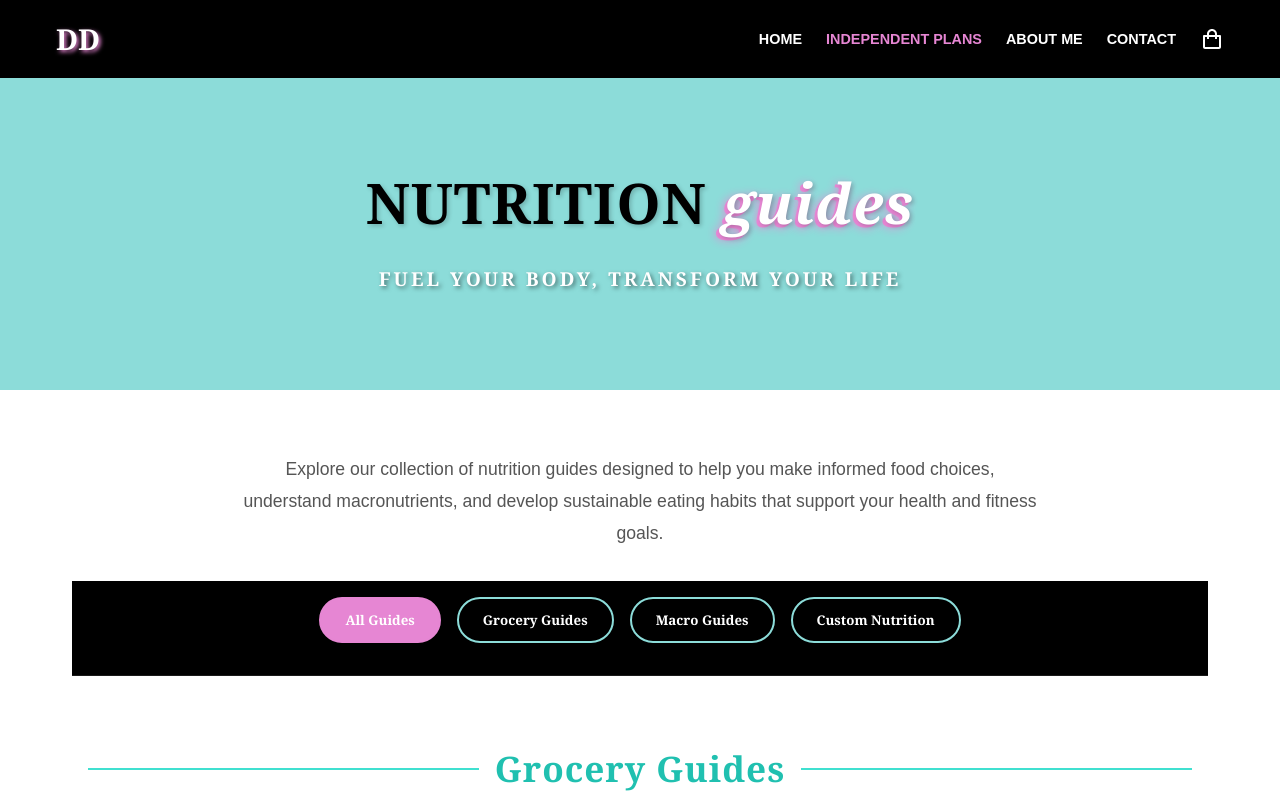
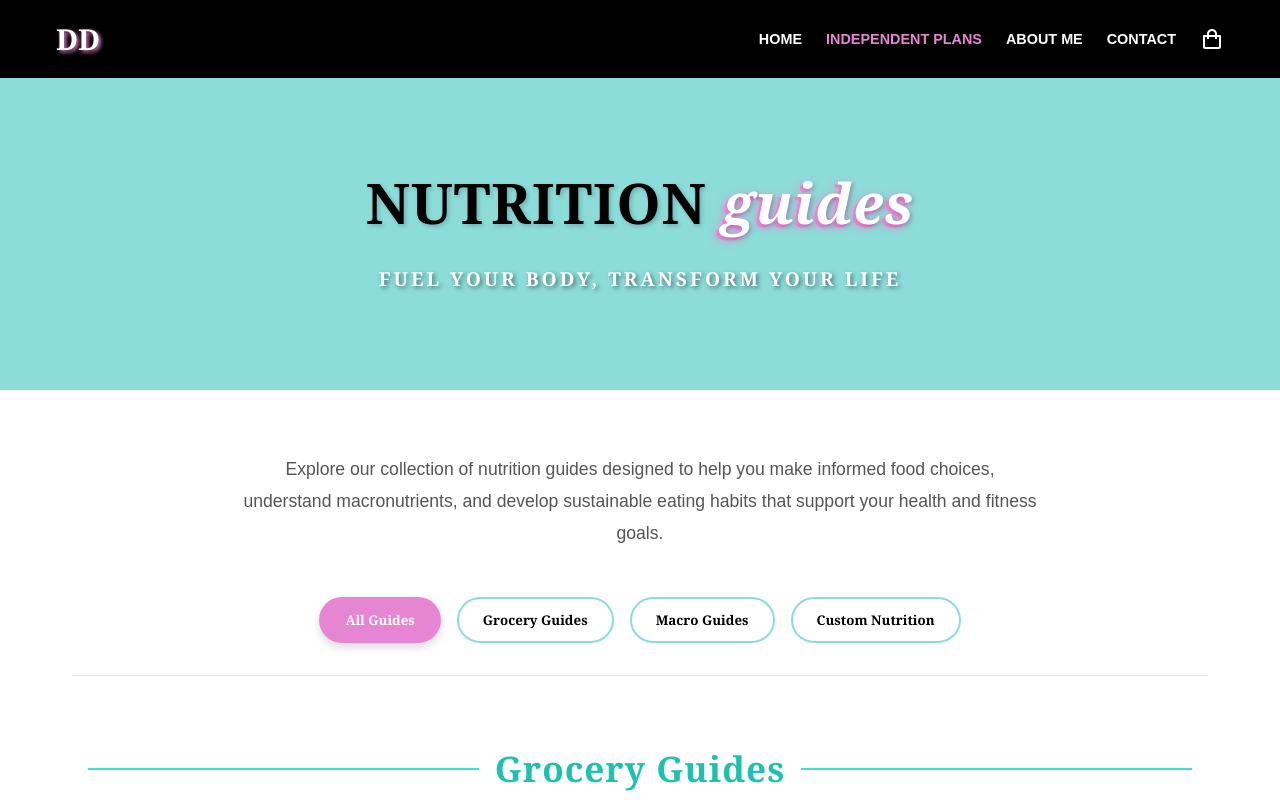
Before and after one commit to jc-able/danis-discipline, a React (Create React App) app in the folder client/: page /plans in a window 1280 px wide. Shown: the top 800 px of the page. Built offline with nearby package versions, Linux system fonts and the light colour scheme; no server answers; the database is empty; a web font is replaced by a local one.

Commit message:
Fix navigation bar to extend full width with white background

```diff
--- a/client/src/pages/PlansPage.js
+++ b/client/src/pages/PlansPage.js
@@ -84,9 +84,12 @@ const CategoryNav = styled.div`
   position: sticky;
   top: 0;
   z-index: 100;
-  background-color: var(--black);
+  background-color: var(--white);
   padding: 1rem 0;
-  border-bottom: 1px solid rgba(255, 255, 255, 0.1);
+  border-bottom: 1px solid rgba(0, 0, 0, 0.1);
+  width: 100%;
+  left: 0;
+  right: 0;
 
   @media (max-width: 768px) {
     flex-direction: column;
@@ -96,7 +99,7 @@ const CategoryNav = styled.div`
 
 const CategoryButton = styled.button`
   background: ${props => props.active ? 'var(--pink)' : 'transparent'};
-  color: white;
+  color: ${props => props.active ? 'white' : 'var(--black)'};
   border: 2px solid ${props => props.active ? 'var(--pink)' : 'var(--teal)'};
   padding: 0.75rem 1.5rem;
   margin: 0 0.5rem 1rem;
@@ -109,6 +112,7 @@ const CategoryButton = styled.button`
 
   &:hover {
     background: ${props => props.active ? 'var(--pink)' : 'var(--teal)'};
+    color: white;
     transform: translateY(-2px);
     box-shadow: 0 4px 10px rgba(0, 0, 0, 0.1);
   }
```
